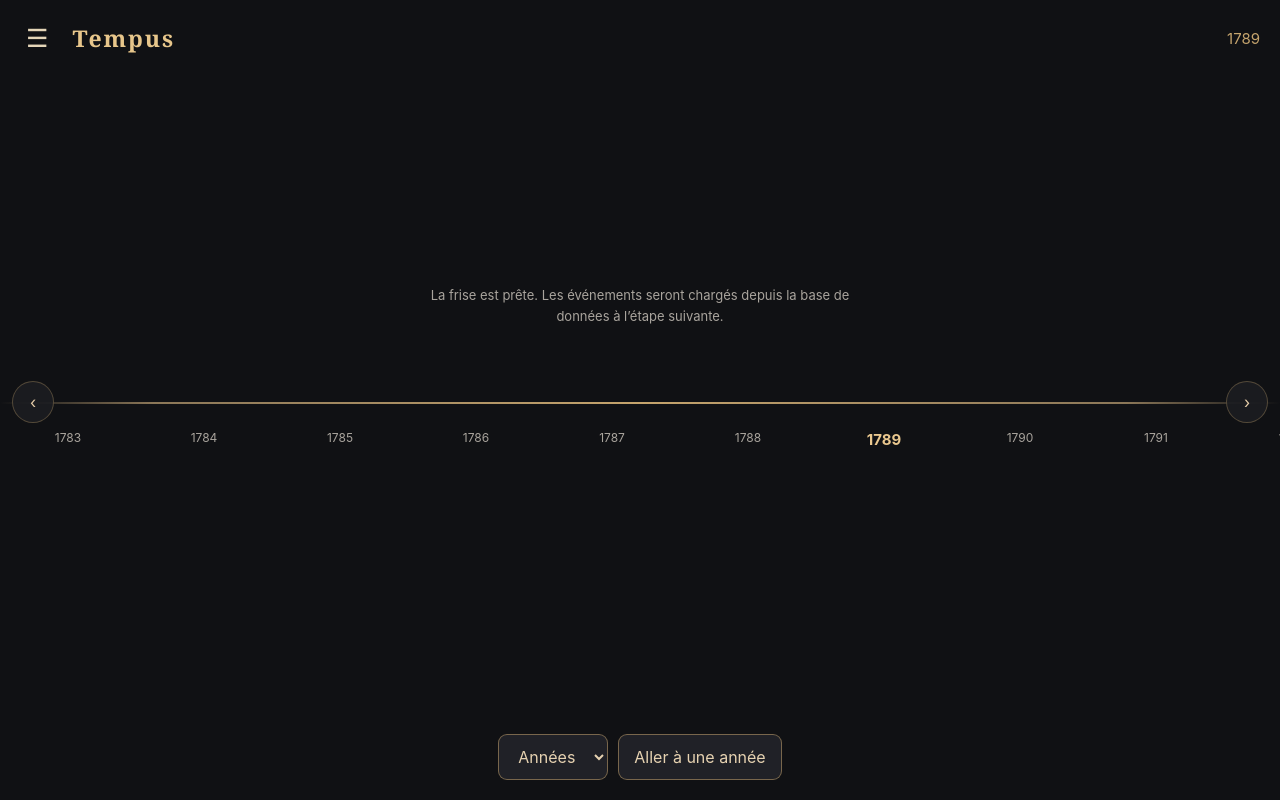
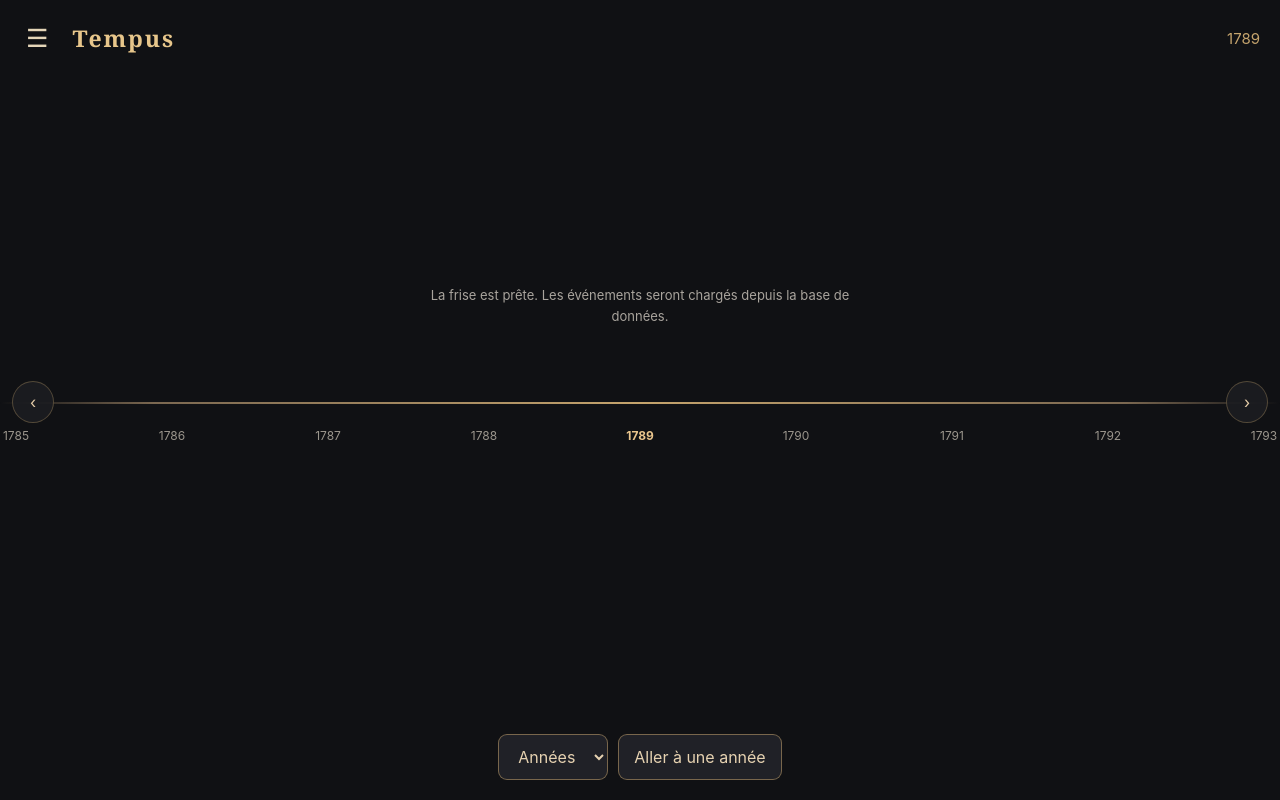
Before and after one commit to fabienmigeon-ops/TEMPUS, a React (Vite) app: page / in a window 1280 px wide. Built offline with nearby package versions, Linux system fonts and the light colour scheme.

Commit message:
refactor(timeline): mount virtual continuous rail in React app

```diff
--- a/src/sites/Timeline.tsx
+++ b/src/sites/Timeline.tsx
@@ -1,7 +1,8 @@
-import { useCallback, useEffect, useMemo, useRef, useState } from 'react';
+import { useEffect, useMemo, useRef, useState } from 'react';
 import type { HistoricalEvent, ZoomLevel } from './types';
-import { MONTHS, ZOOM_LEVELS, centuryOf, eventDateLabel, stepYear, yearLabel } from './types';
+import { MONTHS, ZOOM_LEVELS, centuryOf, eventDateLabel, yearLabel } from './types';
 import './timeline.css';
+import { VirtualRail } from './VirtualRail';
 
 const START_YEAR = -3100;
 const END_YEAR = new Date().getFullYear();
@@ -9,13 +10,6 @@ function formatPeriod(year: number, month: number, day: number, zoom: ZoomLevel)
   if (zoom === 'century') return `${centuryOf(year)}e siècle ${year < 0 ? 'av. J.-C.' : ''}`;
   if (zoom === 'year') return yearLabel(year);
   return `${zoom === 'day' ? day + ' ' : ''}${MONTHS[month-1]} ${yearLabel(year)}`;
-}
-function moveDate(year: number, month: number, day: number, zoom: ZoomLevel, offset: number) {
-  if (zoom === 'century' || zoom === 'year') return { year: stepYear(year, offset * (zoom === 'century' ? 100 : 1)), month, day };
-  const date = new Date(0); date.setUTCFullYear(year < 0 ? year + 1 : year, month-1, day);
-  if (zoom === 'month') date.setUTCMonth(date.getUTCMonth()+offset); else date.setUTCDate(date.getUTCDate()+offset);
-  const y = date.getUTCFullYear();
-  return { year: y <= 0 ? y-1 : y, month: date.getUTCMonth()+1, day: date.getUTCDate() };
 }
 export interface TimelineProps { events: HistoricalEvent[]; onSelectEvent?: (event: HistoricalEvent) => void; }
 export function Timeline({ events, onSelectEvent }: TimelineProps) {
@@ -32,26 +26,10 @@ export function Timeline({ events, onSelectEvent }: TimelineProps) {
   const [inputYear,setInputYear] = useState('1789');
   const [era,setEra] = useState('CE');
   const [disabled,setDisabled] = useState<string[]>(() => { try { return JSON.parse(localStorage.getItem('tempus.categories') || '[]'); } catch { return []; } });
-  const pinch = useRef<{distance:number;zoom:ZoomLevel}|null>(null);
-  const drag = useRef<{x:number;y:number}|null>(null);
-  const wheelAt = useRef(0);
   const activeEvents = useMemo(() => events.filter(e => !disabled.includes(e.category)),[events,disabled]);
   const categories = useMemo(() => Array.from(new Set(events.map(e => e.category))).sort((a,b)=>a.localeCompare(b,'fr')),[events]);
   const eventById = useMemo(() => new Map(events.map(e => [e.id,e])),[events]);
   const searchResults = useMemo(() => activeEvents.filter(e => [e.title,e.description,e.place,e.category].some(value=>value?.toLocaleLowerCase('fr').includes(query.trim().toLocaleLowerCase('fr')))).slice(0,100),[activeEvents,query]);
-  const move = useCallback((offset:number) => {
-    const next = moveDate(year,month,day,zoom,offset);
-    if (next.year < START_YEAR || next.year > END_YEAR) return;
-    setYear(next.year); setMonth(next.month); setDay(next.day);
-  },[year,month,day,zoom]);
-  const visible = useMemo(() => Array.from({length:13},(_,i) => moveDate(year,month,day,zoom,i-6)).filter(d => d.year >= START_YEAR && d.year <= END_YEAR),[year,month,day,zoom]);
-  const filtered = useCallback((date:{year:number;month:number;day:number}) => activeEvents.filter(e => {
-    if (zoom === 'century') return e.year < 0 === (date.year < 0) && centuryOf(e.year) === centuryOf(date.year);
-    if (e.year !== date.year) return false;
-    if (zoom === 'year') return true;
-    if (e.month !== date.month) return false;
-    return zoom === 'month' || e.day === date.day;
-  }),[activeEvents,zoom]);
   const setScale = (value:ZoomLevel) => setZoom(value);
   useEffect(() => { localStorage.setItem('tempus.categories',JSON.stringify(disabled)); },[disabled]);
   useEffect(() => {
@@ -61,20 +39,9 @@ export function Timeline({ events, onSelectEvent }: TimelineProps) {
   const openEvent = (event:HistoricalEvent) => { setSelected(event); onSelectEvent?.(event); try { const history: string[] = JSON.parse(localStorage.getItem('tempus.history') || '[]'); localStorage.setItem('tempus.history',JSON.stringify([event.id,...history.filter(id=>id!==event.id)].slice(0,100))); } catch { /* storage unavailable */ } };
   const [favorites,setFavorites] = useState<string[]>(() => { try { return JSON.parse(localStorage.getItem('tempus.favorites') || '[]'); } catch { return []; } });
   const toggleFavorite = (id:string) => { const next = favorites.includes(id) ? favorites.filter(x=>x!==id) : [...favorites,id]; setFavorites(next); localStorage.setItem('tempus.favorites',JSON.stringify(next)); };
-  const touchDistance=(e:React.TouchEvent)=>Math.hypot(e.touches[0].clientX-e.touches[1].clientX,e.touches[0].clientY-e.touches[1].clientY);
   return <div className="sites-app">
     <header className="sites-mast"><button aria-label="Ouvrir le menu" onClick={()=>setDrawer(true)}>☰</button><strong className="sites-wordmark">Tempus</strong><span className="sites-period">{formatPeriod(year,month,day,zoom)}</span></header>
-    <main className="sites-rail" aria-label="Frise historique" onWheel={e=>{if(e.ctrlKey)return; const now=Date.now(); if(now-wheelAt.current<140)return; wheelAt.current=now; move(Math.sign(e.deltaY || e.deltaX));}} onTouchStart={e=>{if(e.touches.length===1)drag.current={x:e.touches[0].clientX,y:e.touches[0].clientY};if(e.touches.length===2){drag.current=null;pinch.current={distance:touchDistance(e),zoom};}}} onTouchMove={e=>{if(e.touches.length!==2||!pinch.current)return; const ratio=touchDistance(e)/pinch.current.distance; const index=ZOOM_LEVELS.indexOf(pinch.current.zoom); if(ratio>1.2 || ratio<0.82){setScale(ZOOM_LEVELS[Math.max(0,Math.min(3,index+(ratio>1?1:-1)))]);pinch.current=null;}}} onTouchEnd={e=>{if(drag.current&&e.changedTouches.length){const dx=e.changedTouches[0].clientX-drag.current.x;const dy=e.changedTouches[0].clientY-drag.current.y;if(Math.abs(dx)>45&&Math.abs(dx)>Math.abs(dy)*1.3)move(dx>0?-1:1);}drag.current=null;pinch.current=null;}}>
-      <div className="sites-track">
-        {visible.map((date,i) => <div key={i} className="sites-slot">
-          <time>{formatPeriod(date.year,date.month,date.day,zoom)}</time>
-          <div className="sites-points">{filtered(date).map((event,index)=><button key={event.id} className={`sites-point ${index%2?'below':'above'}`} style={{'--dot':event.color,'--offset':`${42+(index%4)*18}px`} as React.CSSProperties} title={event.title} aria-label={`${eventDateLabel(event)} — ${event.title}`} onClick={()=>openEvent(event)}><span className="sites-dot"/><span className="sites-point-title">{event.title}</span></button>)}</div>
-        </div>)}
-      </div>
-      <div className="sites-axis"/>
-      {!activeEvents.length && <p className="sites-empty">La frise est prête. Les événements seront chargés depuis la base de données à l’étape suivante.</p>}
-      <button className="sites-step sites-prev" aria-label="Période précédente" onClick={()=>move(-1)}>‹</button><button className="sites-step sites-next" aria-label="Période suivante" onClick={()=>move(1)}>›</button>
-    </main>
+    <VirtualRail events={activeEvents} zoom={zoom} date={{year,month,day}} onDate={d=>{setYear(d.year);setMonth(d.month);setDay(d.day);}} onZoom={(z,d)=>{setYear(d.year);setMonth(d.month);setDay(d.day);setScale(z);}} onEvent={openEvent}/>
     <footer className="sites-controls"><select aria-label="Échelle de la frise" value={zoom} onChange={e=>setScale(e.target.value as ZoomLevel)}>{ZOOM_LEVELS.map((value,i)=><option key={value} value={value}>{['Siècles','Années','Mois','Jours'][i]}</option>)}</select><button onClick={()=>setJump(true)}>Aller à une année</button></footer>
     {jump && <div className="sites-backdrop" role="presentation" onClick={()=>setJump(false)}><section className="sites-modal" role="dialog" aria-modal="true" aria-label="Aller à une année" onClick={e=>e.stopPropagation()}><button className="sites-close" onClick={()=>setJump(false)}>×</button><h2>Aller à une année</h2><form onSubmit={e=>{e.preventDefault(); const n=Number(inputYear)*(era==='BCE'?-1:1);if(n>=START_YEAR&&n<=END_YEAR&&n!==0){setYear(n);setJump(false);}}}><label>Année<input type="number" min="1" max={era==='BCE'?-START_YEAR:END_YEAR} value={inputYear} onChange={e=>setInputYear(e.target.value)} required/></label><label>Ère<select value={era} onChange={e=>setEra(e.target.value)}><option value="CE">Après J.-C.</option><option value="BCE">Avant J.-C.</option></select></label><button type="submit">Afficher</button></form></section></div>}
     {selected && <div className="sites-backdrop" onClick={()=>setSelected(null)}><article className="sites-modal sites-event-sheet" role="dialog" aria-modal="true" aria-label={selected.title} onClick={e=>e.stopPropagation()}><button className="sites-close" onClick={()=>setSelected(null)}>×</button><time>{eventDateLabel(selected)}</time><h2>{selected.title}</h2><p className="sites-category" style={{color:selected.color}}>{selected.category}</p>{selected.place&&<strong>{selected.place}</strong>}<p>{selected.description}</p><button onClick={()=>toggleFavorite(selected.id)}>{favorites.includes(selected.id)?'★ Retirer des favoris':'☆ Ajouter aux favoris'}</button></article></div>}
```
